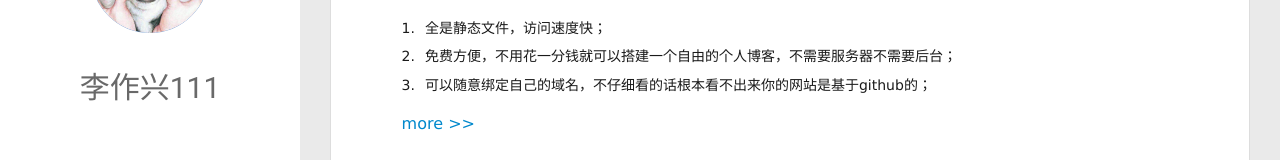
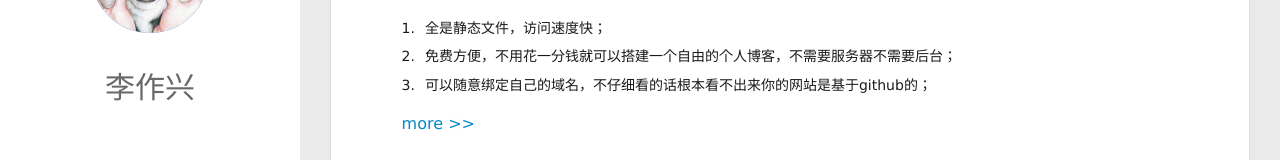
Before and after one commit to ngulee/lizuoxing.github.io, a plain HTML site: page index.html in a window 1280 px wide. Shown: the part 202-362 px from the top of the page. Drawn offline with Linux system fonts and the light colour scheme; no server answers.

Commit message:
Site updated: 2017-12-20 20:34:29

```diff
--- a/index.html
+++ b/index.html
@@ -45,7 +45,7 @@
 			<img src="/img/avatar.jpg" class="js-avatar">
 		</a>
 		<hgroup>
-		  <h1 class="header-author"><a href="/">李作兴111</a></h1>
+		  <h1 class="header-author"><a href="/">李作兴</a></h1>
 		</hgroup>
 
 
```
